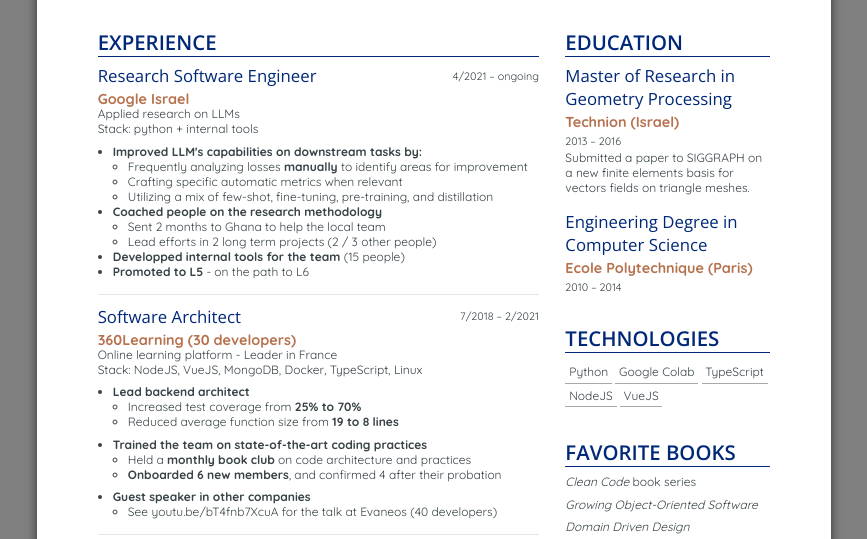
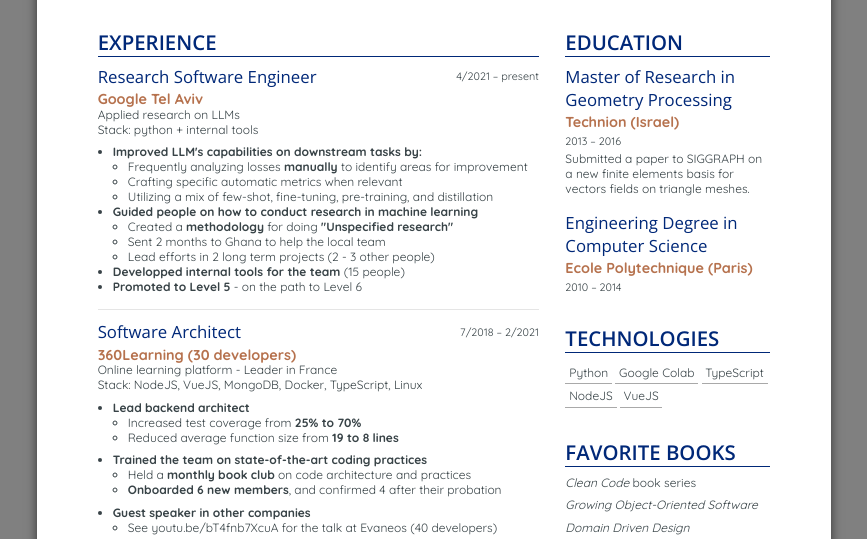
Before and after one commit to adjerbetian/adjerbetian.github.io, a plain HTML site: page index.html in a window 1280 px wide. Shown: the part 219-758 px from the top of the page, without its empty margins (206-1073 px from the left). Drawn offline with nearby package versions, Linux system fonts and the light colour scheme.

Commit message:
Remarks from Ghada

```diff
--- a/index.html
+++ b/index.html
@@ -65,9 +65,9 @@
                         <article>
                             <div class="head">
                                 <h3>Research Software Engineer</h3>
-                                <div class="period">4/2021 – ongoing</div>
+                                <div class="period">4/2021 – present</div>
                             </div>
-                            <h4>Google Israel</h4>
+                            <h4>Google Tel Aviv</h4>
                             <div class="company-description">
                                 Applied research on LLMs<br />
                                 Stack: python + internal tools
@@ -82,14 +82,15 @@
                                     </ul>
                                 </li>
                                 <li>
-                                    <strong>Coached people on the research methodology</strong>
+                                    <strong>Guided people on how to conduct research in machine learning</strong>
                                     <ul>
+                                        <li>Created a <strong>methodology</strong> for doing <strong>"Unspecified research"</strong></li>
                                         <li>Sent 2 months to Ghana to help the local team</li>
-                                        <li>Lead efforts in 2 long term projects (2 / 3 other people)</li>
+                                        <li>Lead efforts in 2 long term projects (2 - 3 other people)</li>
                                     </ul>
                                 </li>
                                 <li><strong>Developped internal tools for the team</strong> (15 people)</li>
-                                <li><strong>Promoted to L5</strong> - on the path to L6</li>
+                                <li><strong>Promoted to Level 5</strong> - on the path to Level 6</li>
                             </ul>
                         </article>
                         <article>
```
Also changed, not shown: profile.jpg, 1 other file.
